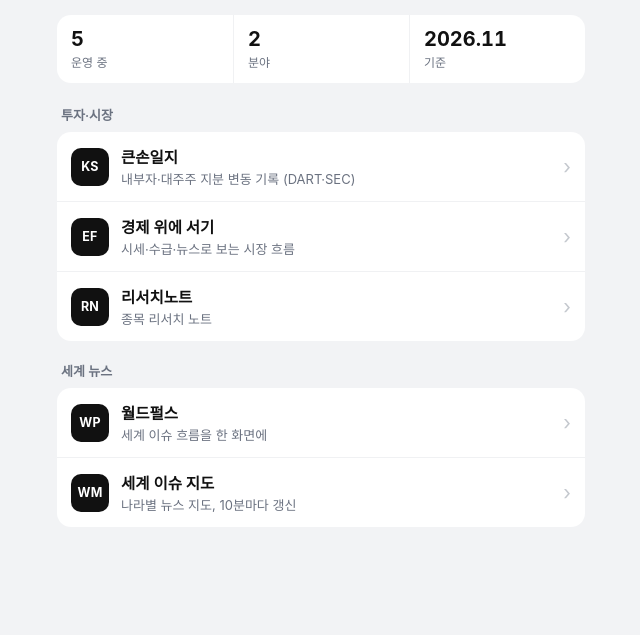
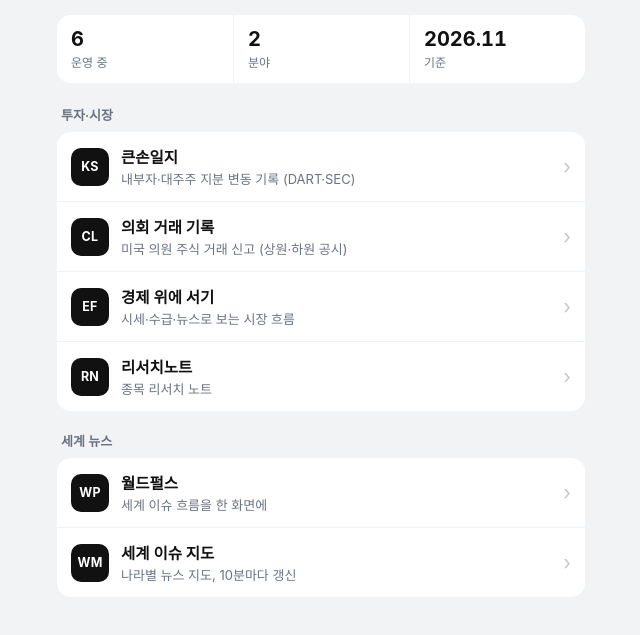
Before and after one commit to jinhj423/world-issue-map, a plain HTML site: page hub/public/index.html in a window 1280 px wide. Shown: the part 87-722 px from the top of the page, without its empty margins (319-959 px from the left). Drawn offline with Linux system fonts and the light colour scheme; a web font is replaced by a local one.

Commit message:
hub: 의회 거래 기록 링크 추가 (#3)
Claude-Session: https://claude.ai/code/session_018PyaHQFhCZRhnQEbRPcu9r

Co-authored-by: Claude <noreply@anthropic.com>

```diff
--- a/hub/public/index.html
+++ b/hub/public/index.html
@@ -17,11 +17,12 @@
 <main class="w">
   <h1>만든 것들</h1>
   <p class="sub">직접 만들어 운영 중인 사이트와 앱</p>
-  <div class="strip"><div><b data-count="total">5</b><span>운영 중</span></div><div><b>2</b><span>분야</span></div><div><b>2026.11</b><span>기준</span></div></div>
+  <div class="strip"><div><b data-count="total">6</b><span>운영 중</span></div><div><b>2</b><span>분야</span></div><div><b>2026.11</b><span>기준</span></div></div>
 
   <h2>투자·시장</h2>
   <div class="g">
     <a class="r" href="https://kson-ledger.jinhj423-42b.workers.dev/" target="_blank" rel="noopener"><span class="m" aria-hidden="true">KS</span><span class="t"><b>큰손일지</b><p>내부자·대주주 지분 변동 기록 (DART·SEC)</p></span><span class="ch" aria-hidden="true">›</span></a>
+    <a class="r" href="https://congress-ledger.jinhj423-42b.workers.dev/" target="_blank" rel="noopener"><span class="m" aria-hidden="true">CL</span><span class="t"><b>의회 거래 기록</b><p>미국 의원 주식 거래 신고 (상원·하원 공시)</p></span><span class="ch" aria-hidden="true">›</span></a>
     <a class="r" href="https://econ-flow.jinhj423-42b.workers.dev/" target="_blank" rel="noopener"><span class="m" aria-hidden="true">EF</span><span class="t"><b>경제 위에 서기</b><p>시세·수급·뉴스로 보는 시장 흐름</p></span><span class="ch" aria-hidden="true">›</span></a>
     <a class="r" href="https://research-notes.jinhj423-42b.workers.dev/" target="_blank" rel="noopener"><span class="m" aria-hidden="true">RN</span><span class="t"><b>리서치노트</b><p>종목 리서치 노트</p></span><span class="ch" aria-hidden="true">›</span></a>
   </div>
```
Also changed, not shown: hub/tests/hub.test.mjs (+1 -1 lines).
